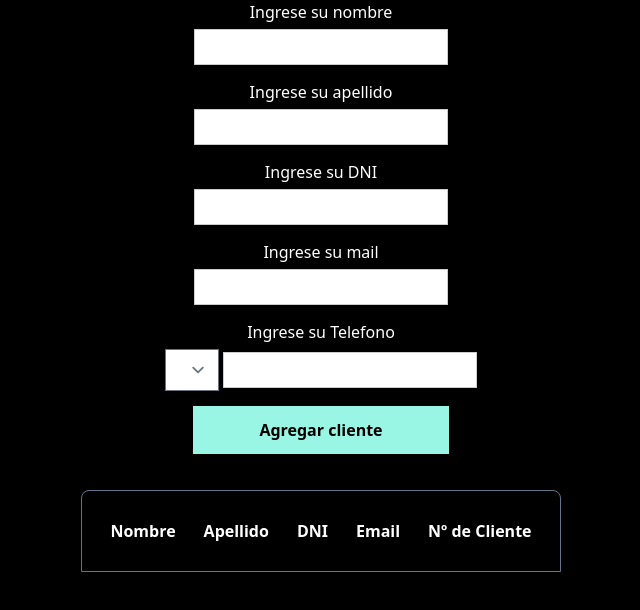
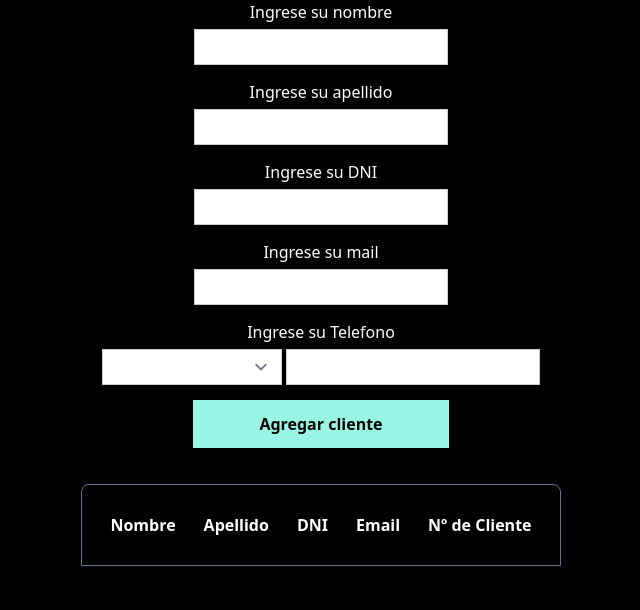
Before and after one commit to Majihal/Entrega-3-JS, a plain HTML site: page index.html in a window 1280 px wide. Shown: the whole page, without its empty margins (319-959 px from the left). Drawn offline with nearby package versions, Linux system fonts and the light colour scheme; no server answers.

Commit message:
Update style.css

```diff
--- a/css/style.css
+++ b/css/style.css
@@ -31,3 +31,9 @@ body{
     padding: 5px;
     border: 1px solid #ccc;
 }
+
+.contenedor-select {
+    width: 180px;
+    padding: 5px;
+    border: 1px solid #ccc;
+}
```
